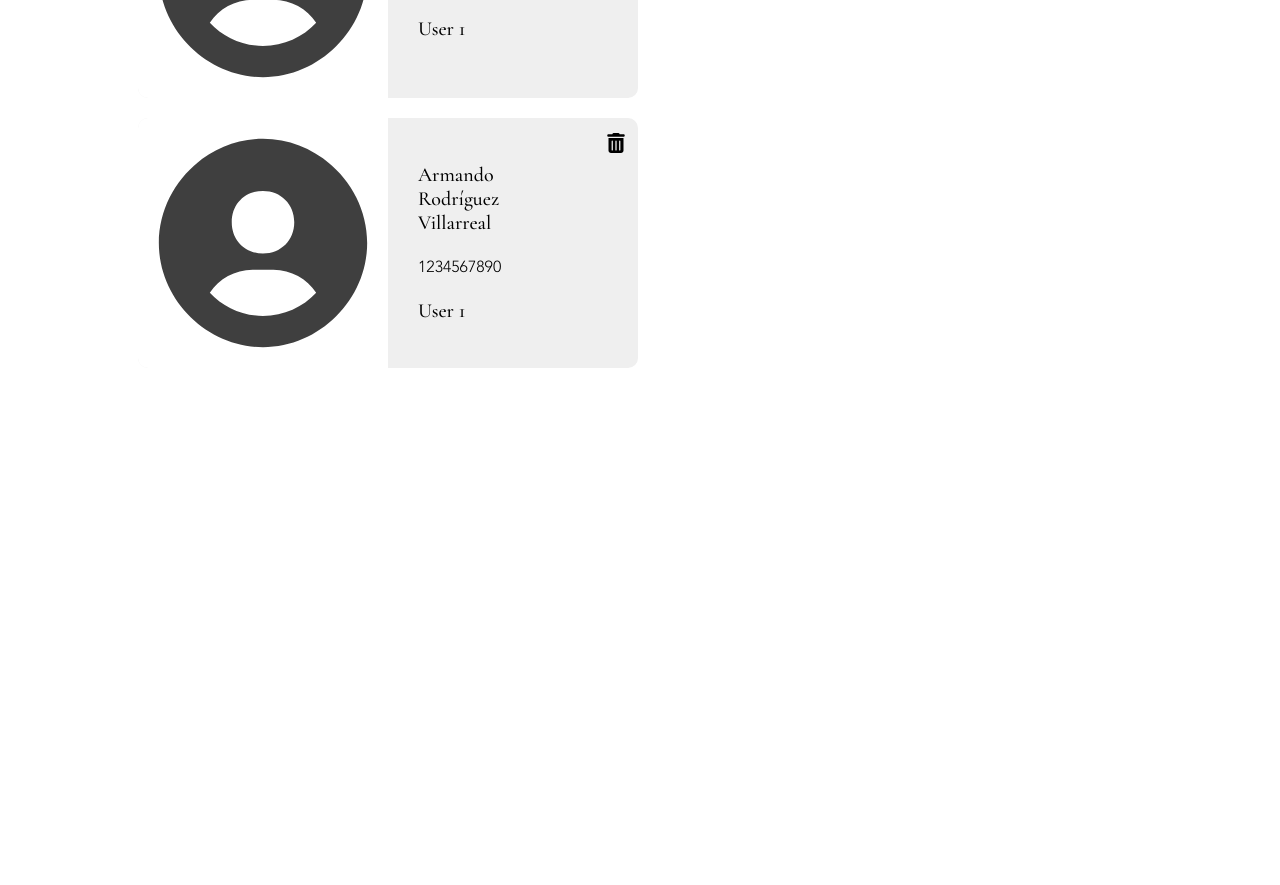
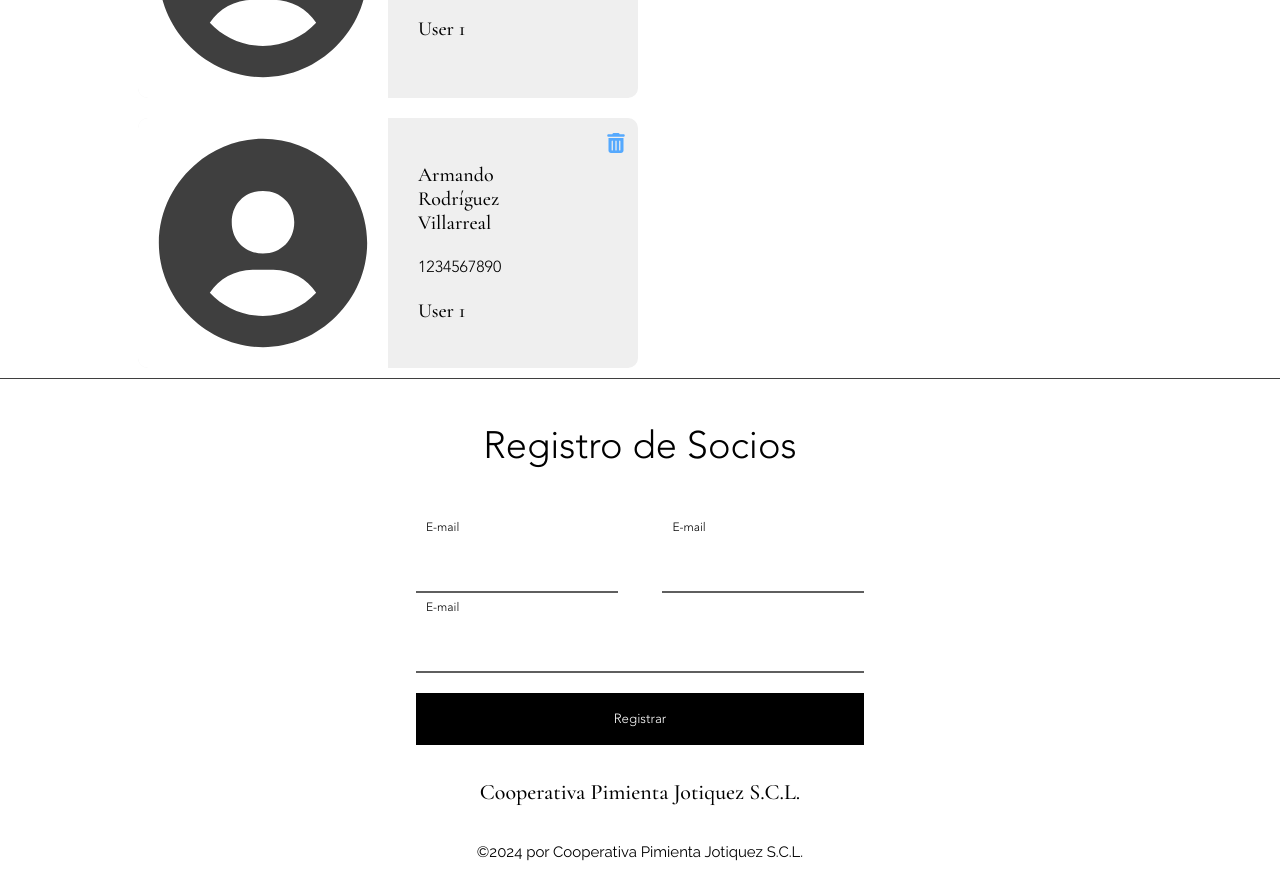
Before and after one commit to ArvaDev/MultidiciplinarioVistaAdmin, a React (Vite) app: page /Home/Socios in a window 1280 px wide. Shown: the part 600-1485 px from the top of the page. Before the commit the page ends 978 px from the top, so only its background shows below. Built offline with nearby package versions, Linux system fonts and the light colour scheme.

Commit message:
Detalles minimos

```diff
--- a/src/components/UI/blackBtn/BlackBtn.jsx
+++ b/src/components/UI/blackBtn/BlackBtn.jsx
@@ -1,8 +1,6 @@
 import './BlackBtn.css'
-function BlackBtn({message, width}) {
+export default function BlackBtn({message, width, customClass, onClick, onBlur}) {
     return (
-        <button style={{width: width}}>{message}</button>
+        <button className={customClass} style={{width: width}} onClick={onClick} onBlur={onBlur}>{message}</button>
     );
 }
-
-export default BlackBtn;
--- a/src/components/UI/menu/Menu.jsx
+++ b/src/components/UI/menu/Menu.jsx
@@ -1,13 +1,11 @@
 import './Menu.css'
 import { Link } from 'react-router-dom';
-import { UsersApi } from '../../../utils/api/UsersApi'
 export default function Menu() {
     return (
         <div className="MenuClass">
             <Link className='LinkClass' to="/Home/Socios">Socios</Link>
             <Link className='LinkClass' to="/Home">Home</Link>
             <Link className='LinkClass'>Notificaciones</Link>
-            <Link className='LinkClass LinkIcon'>{UsersApi[2].name[0]}</Link>
         </div>
     );
 }
--- a/src/components/UI/productCard/ProductCard.css
+++ b/src/components/UI/productCard/ProductCard.css
@@ -57,7 +57,7 @@
 /* escritorio */
 @media (min-width: 1244px) {
     .ProductCardClass{
-        width: 250px;
+        width: 20%;
         height: 400px;
     }
     .ProductCardClass p{
--- /dev/null
+++ b/src/components/UI/registroSocios/RegistroSocios.css
@@ -0,0 +1,29 @@
+.RegistroSociosClass{
+    display: flex;
+    align-items: center;
+    justify-content: center;
+    flex-direction: column;
+}
+.RegistroSociosClass .Title{
+    font-size: 38px;
+}
+.RegistroSociosClass .Inputs{
+    width: 35%;
+    display: flex;
+    align-items: center;
+    justify-content: center;
+    flex-direction: column;
+}
+.RegistroSociosClass .flexInput{
+    display: flex;
+    width: 100%;
+    align-items: center;
+    justify-content: space-between;
+}
+.flexInput .SociosInput{
+    width: 45%;
+}
+.BtnClassSocios{
+    width: 100%;
+
+}
--- /dev/null
+++ b/src/components/UI/registroSocios/RegistroSocios.jsx
@@ -0,0 +1,18 @@
+import './RegistroSocios.css'
+import TextField from '../textfield/textfield'
+import BlackBtn from '../blackBtn/BlackBtn'
+export default function RegistroSocios() {
+    return (
+        <div className='RegistroSociosClass'>
+            <p className='Title'>Registro de Socios</p>
+            <div className='Inputs'>
+                <div className='flexInput'>
+                    <TextField message="E-mail" customClass="SociosInput"/>
+                    <TextField message="E-mail" customClass="SociosInput"/>
+                </div>
+                <TextField message="E-mail"/>
+                <BlackBtn customClass="BtnClassSocios" message="Registrar"/>
+            </div>
+        </div>
+    );
+}
--- a/src/components/UI/sociosCard/SocioCards.css
+++ b/src/components/UI/sociosCard/SocioCards.css
@@ -31,7 +31,7 @@
     font-size: 20px;
     align-items: center;
     justify-content: center;
-    color: black;
+    color: #55a9fe;
     background: transparent;
     border: none;
     margin: 5px;
--- a/src/components/UI/textfield/textfield.css
+++ b/src/components/UI/textfield/textfield.css
@@ -2,7 +2,7 @@
     display: flex;
     font-family: 'avenir';
     flex-direction: column;
-    width: 70%;
+    width: 100%;
 }
 
 .TextFieldClass input{
--- a/src/pages/Home/Home.css
+++ b/src/pages/Home/Home.css
@@ -1,3 +1,12 @@
 .HomeClass{
     overflow: hidden;
 }
+/* móvil */
+@media (max-width: 1243px) {
+    .ContainerObjects{
+        width: 100%;
+        display: flex;
+        align-items: center;
+        justify-content: center;
+    }
+}
--- a/src/pages/Login/Login.css
+++ b/src/pages/Login/Login.css
@@ -9,6 +9,7 @@
 
 .LoginClass .Form p {
     font-size: 30px;
+    font-family: Georgia;
 }
 
 /* Móviles */
--- a/src/pages/Register/Register.css
+++ b/src/pages/Register/Register.css
@@ -34,6 +34,7 @@
 
     .Form .flexInput {
         width: 73%;
+        display: flex;
         justify-content: space-around;
     }
 
--- a/src/pages/Socios/Socios.css
+++ b/src/pages/Socios/Socios.css
@@ -0,0 +1,3 @@
+.TotalContainer{
+    border-bottom: 1px solid #3f3f3f;
+}
--- a/src/pages/Socios/Socios.jsx
+++ b/src/pages/Socios/Socios.jsx
@@ -2,6 +2,8 @@ import './Socios.css'
 import Header from '../../components/UI/header/Header'
 import TitleLabel from '../../components/UI/titleLabel/TitleLabel'
 import SocioCards from '../../components/UI/sociosCard/SocioCards'
+import RegistroSocios from '../../components/UI/registroSocios/RegistroSocios'
+import Footer from '../../components/UI/footer/Footer'
 import { UsersApi } from '../../utils/api/UsersApi'
 export default function Socios() {
     return (
@@ -15,6 +17,8 @@ export default function Socios() {
                     ))}
                 </div>
             </div>
+            <RegistroSocios/>
+            <Footer/>
         </>
     );
 }
```
